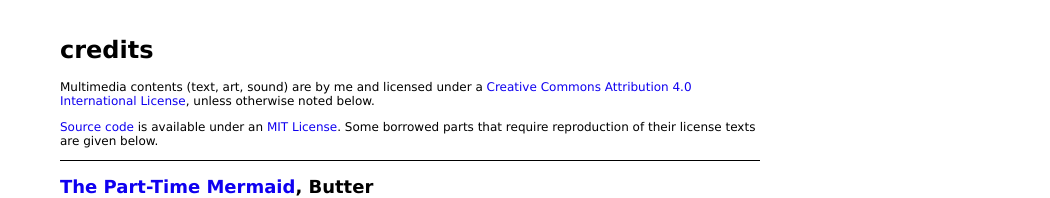
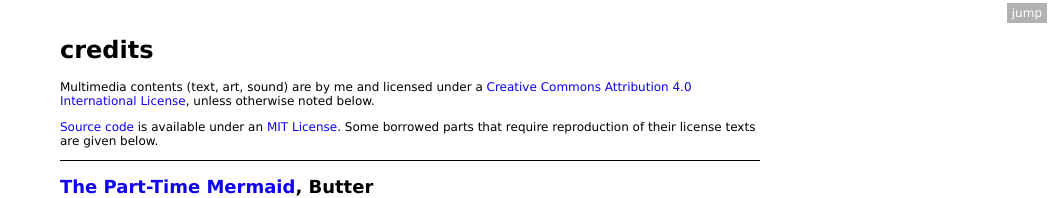
Before and after one commit to redsummernight/redsummernight.github.io, a Jekyll site: the page built from credits/index.html, in a window 1280 px wide. Shown: the top 198 px of the page, without its empty margins (230-1280 px from the left). Built offline with Jekyll 4.4.1, drawn with Linux system fonts in a browser that asks for light colours.

Commit message:
Add navigation bar

```diff
--- a/_config.yml
+++ b/_config.yml
@@ -19,6 +19,7 @@ defaults:
       user_scalable: yes
       stylesheets: []
       scripts: []
+      nav: [jump, credits]
       # Credits/licenses in Markdown
       credits: ""
       # References/tutorial links in Markdown
--- a/_layouts/default.html
+++ b/_layouts/default.html
@@ -32,6 +32,14 @@
 	<script src="https://cdn.polyfill.io/v2/polyfill.min.js"></script>
 </head>
 <body>
+<nav class="nav-bar">
+	{% if page.nav contains 'credits' %}
+	<a href="{{ site.baseurl }}/credits" class="nav-button">?</a>
+	{% endif %}
+	{% if page.nav contains 'jump' %}
+	<a href="{{ site.baseurl }}/" class="nav-button">jump</a>
+	{% endif %}
+</nav>
 {{ content }}
 </body>
 </html>
--- a/credits/index.html
+++ b/credits/index.html
@@ -1,6 +1,7 @@
 ---
 title: credits
 description: thief!
+nav: [jump]
 ---
 <div class="center-text subtle-link">
 <h1>credits</h1>
--- a/css/common.scss
+++ b/css/common.scss
@@ -62,3 +62,28 @@ pre {
 	a { font-weight: bold; }
 	strong { color: black; }
 }
+
+nav.nav-bar {
+	position: absolute;
+	z-index: 9001;
+	right: 0; top: 0;
+	margin: 3px;
+
+	.nav-button {
+		font-size: 12px;
+		color: #FFF;
+		text-decoration: none;
+		cursor: pointer;
+
+		float: left;
+		padding: 3px 5px;
+		margin: 0;
+		margin-left: 3px;
+
+		background: rgba(0, 0, 0, 0.3);
+
+		&:hover {
+			background: rgba(0, 0, 0, 1);
+		}
+	}
+}
--- a/index.html
+++ b/index.html
@@ -1,4 +1,5 @@
 ---
+nav: []
 references: |
   - [List of random words](http://listofrandomwords.com/)
 ---
```
